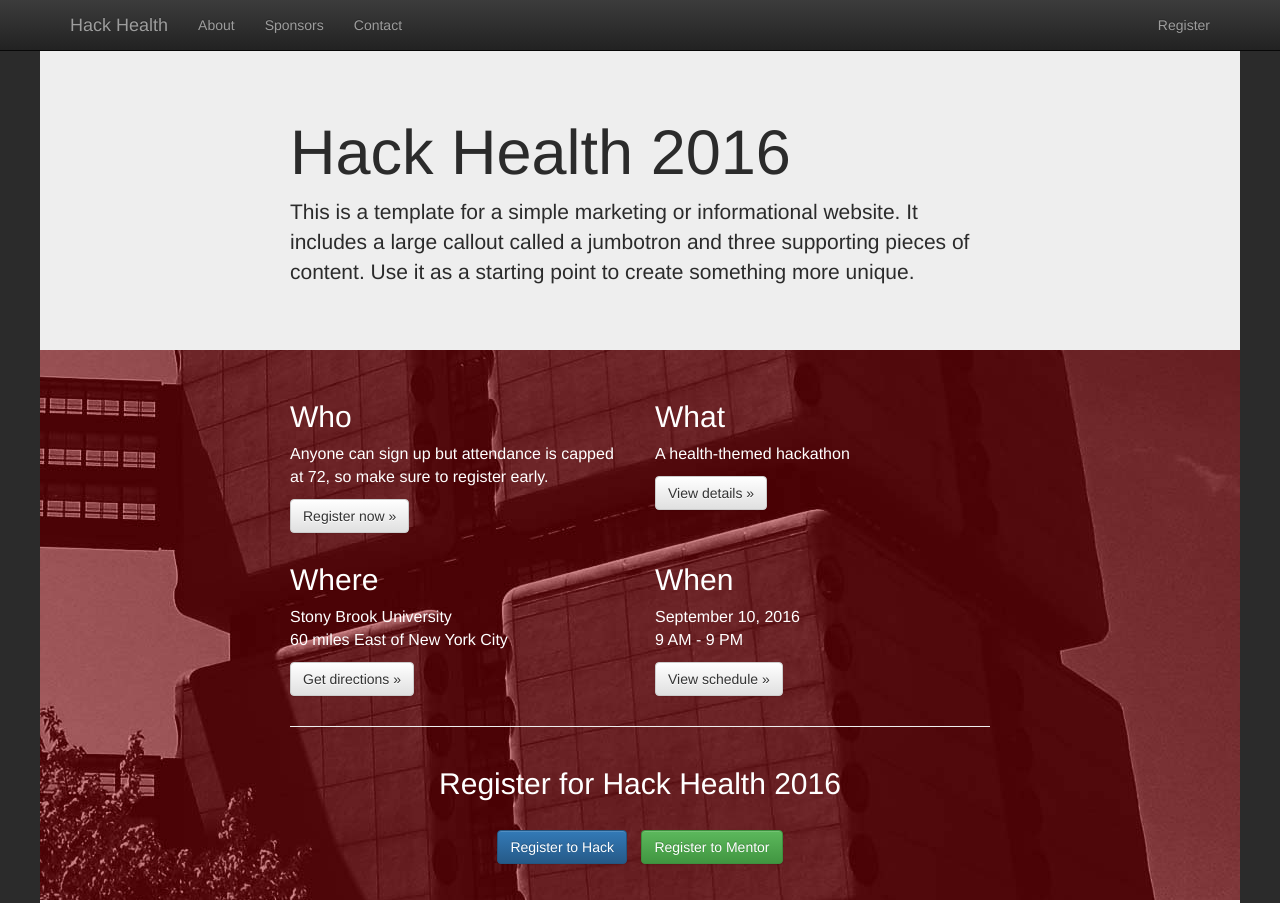
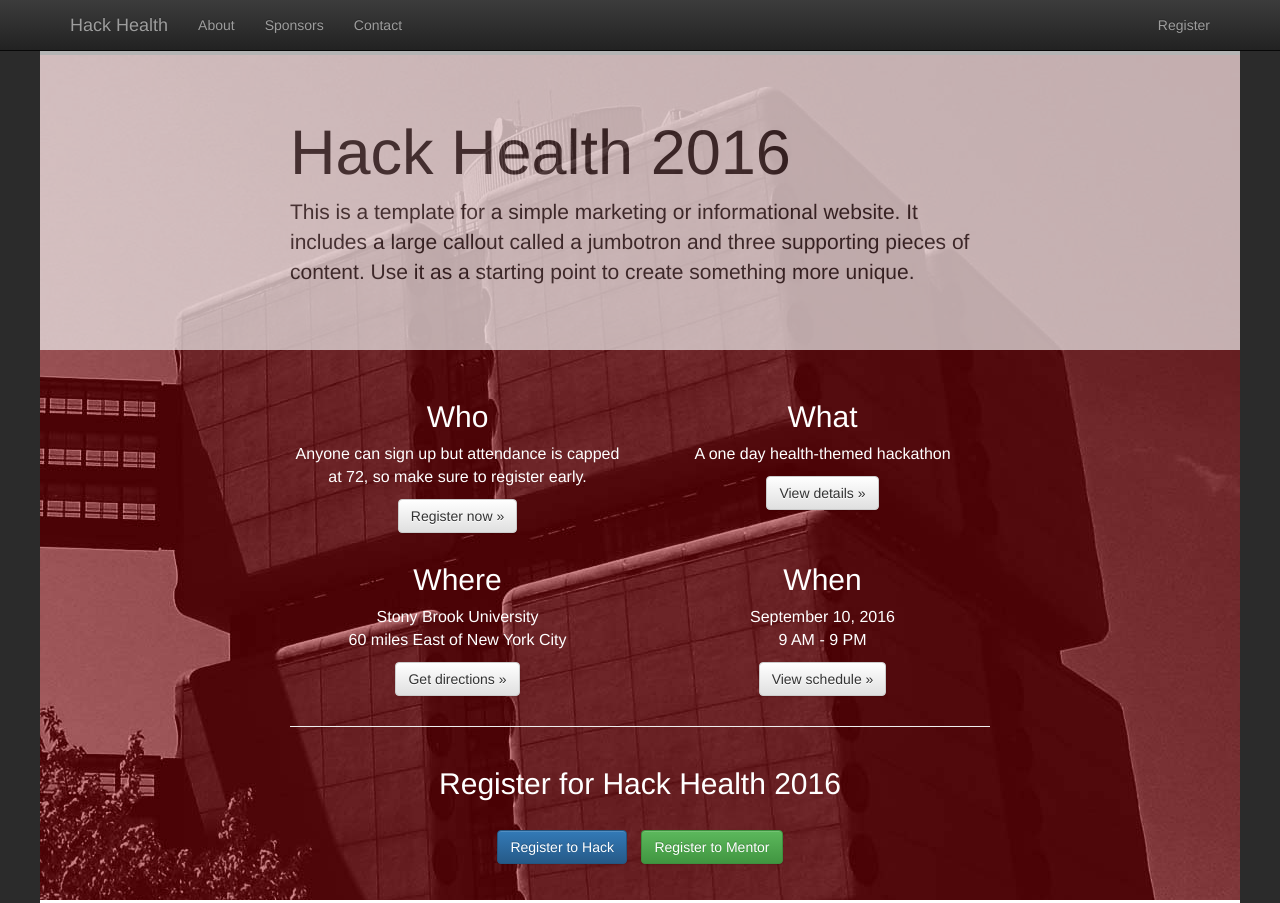
Before and after one commit to kenfehling/hack-health-2016-website, a plain HTML site: page index.html in a window 1280 px wide. Shown: the top 903 px of the page. Drawn offline with nearby package versions, Linux system fonts and the light colour scheme; some packages are replaced by stand-ins of ours; a script that the page names is missing.

Commit message:
Centered about stuff

```diff
--- a/index.html
+++ b/index.html
@@ -76,7 +76,7 @@
             </div>
             <div class="col-sm-6">
                 <h2>What</h2>
-                <p>A health-themed hackathon</p>
+                <p>A one day health-themed hackathon</p>
                 <p><a class="btn btn-default" href="#" role="button">View details &raquo;</a></p>
             </div>
         </div>
--- a/style.less
+++ b/style.less
@@ -30,6 +30,11 @@ h2 {
 
 .jumbotron {
   color: @gray;
+  opacity: 0.7;
+}
+
+.content {
+  text-align: center;
 }
 
 .register.row button {
```
